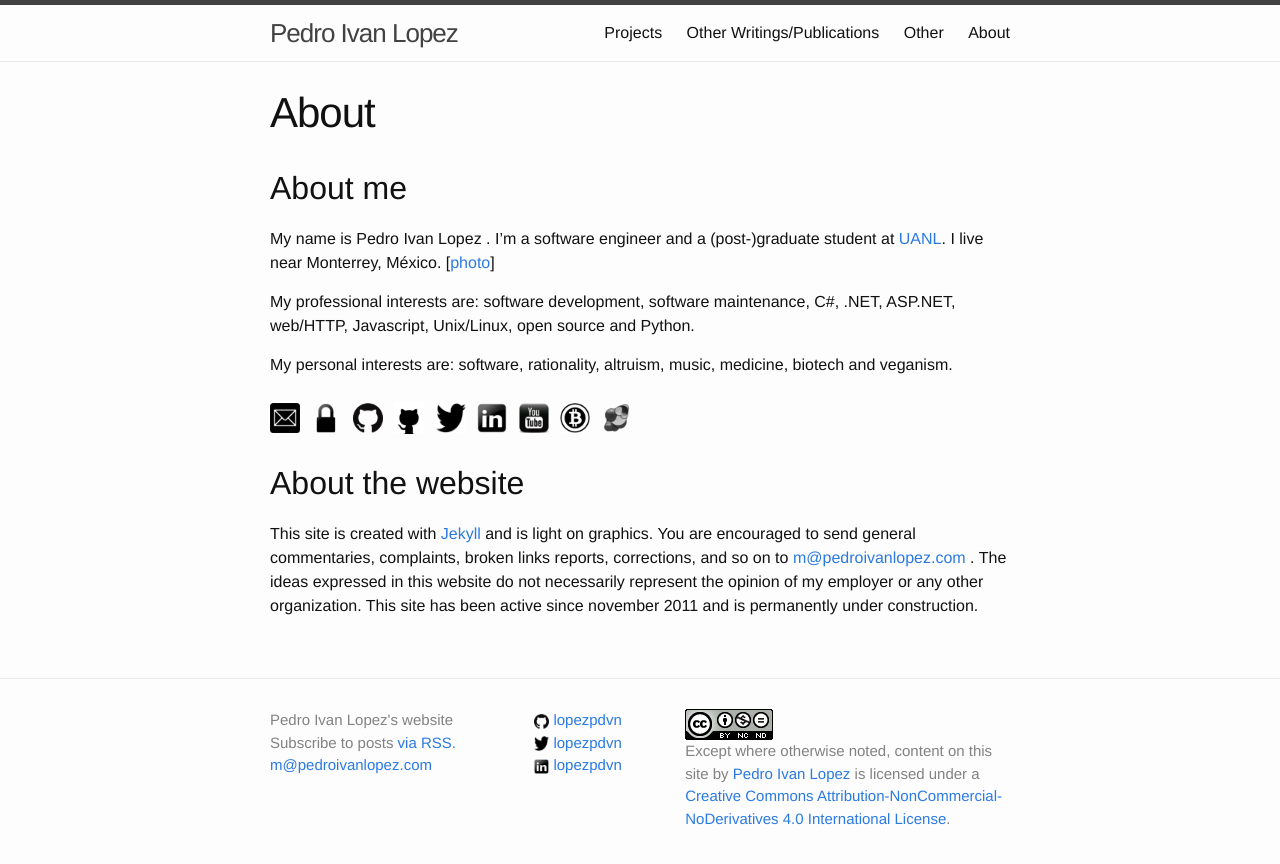
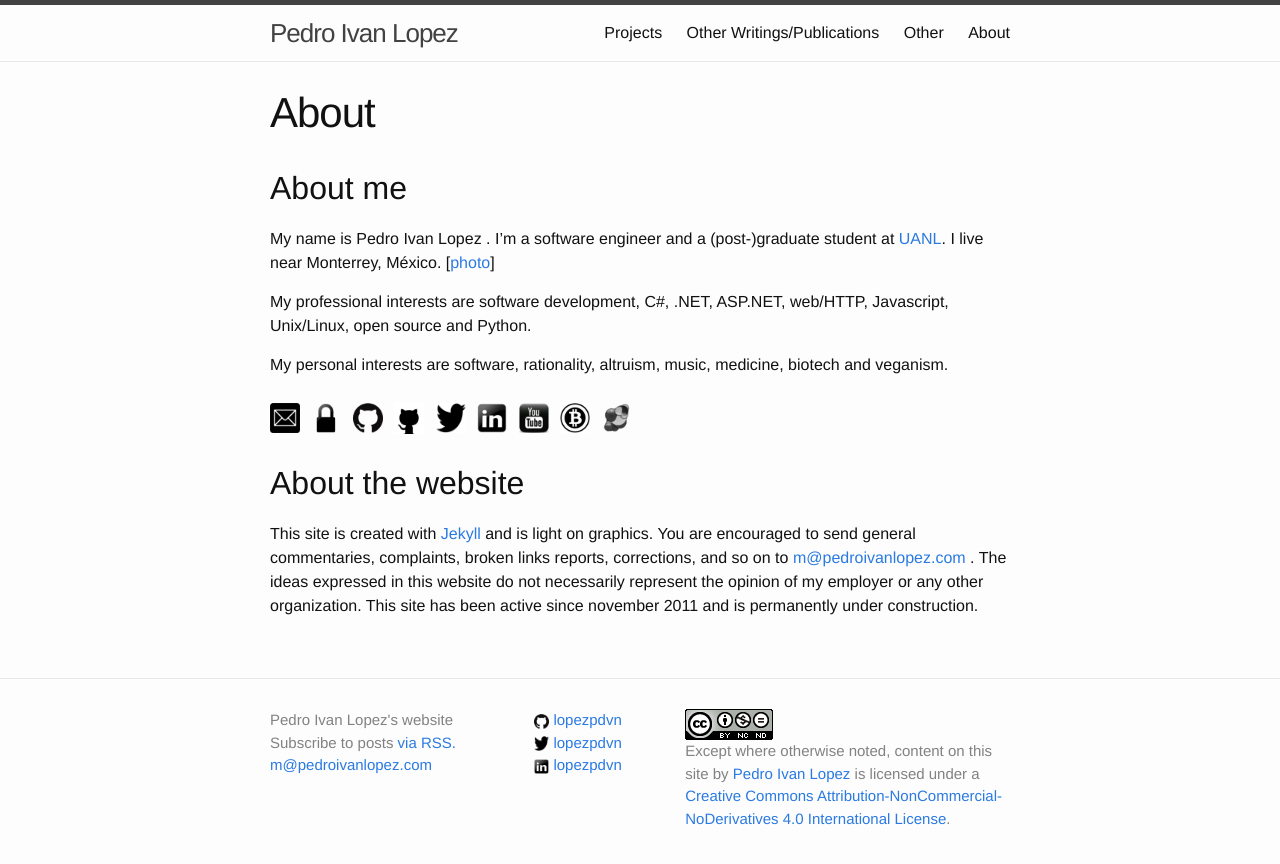
Before and after one commit to lopezpdvn/lopezpdvn.github.io, a Jekyll site: the page built from pages/about.md, in a window 1280 px wide. Shown: the top 864 px of the page. Built offline with Jekyll 4.4.1, drawn with Linux system fonts in a browser that asks for light colours.

Commit message:
Updated About page

```diff
--- a/pages/about.md
+++ b/pages/about.md
@@ -4,22 +4,21 @@ title: About
 permalink: /about/
 ---
 
-## About me
+## About me ###########################################################
 
 My name is {{ site.author }} .  I'm a software engineer and a (post-)graduate
 student at [UANL](http://www.uanl.mx "UANL").  I live near Monterrey, México.
 [[photo]({{ site.baseurl }}/{{ site.images_dir }}/lopezpdvn_2015_00.jpg "Photo")]
 
-My professional interests are: software development, software maintenance, C#,
-.NET, ASP.NET, web/HTTP, Javascript, Unix/Linux, open source and Python.
+My professional interests are software development, C#, .NET, ASP.NET,
+web/HTTP, Javascript, Unix/Linux, open source and Python.
 
-My personal interests are: software, rationality, altruism, music, medicine,
+My personal interests are software, rationality, altruism, music, medicine,
 biotech and veganism.
 
 {% include buttons/email.html %}{% include buttons/openpgp.html %}{% include buttons/github.html %}{% include buttons/gist.html %}{% include buttons/twitter.html %}{% include buttons/linkedin.html %}{% include buttons/youtube.html %}{% include buttons/bitcoin.html %}{% include buttons/fah.html %}
 
-
-## About the website
+## About the website ##################################################
 
 This site is created with [Jekyll](http://jekyllrb.com) and is light on
 graphics.  You are encouraged to send general commentaries, complaints, broken
```
